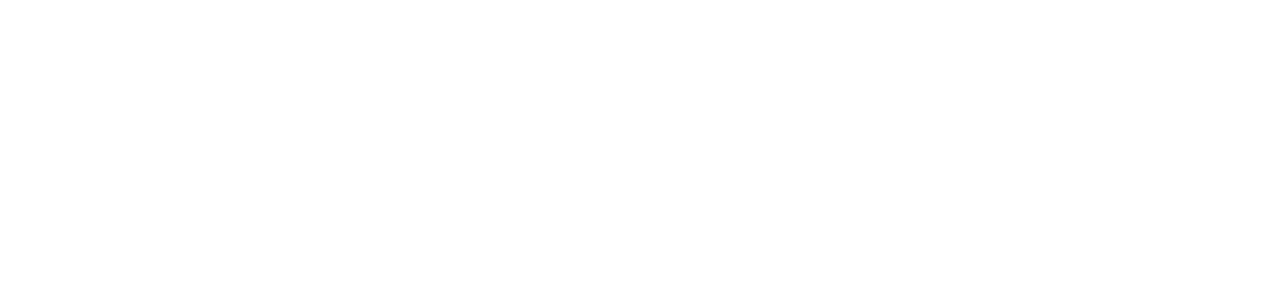
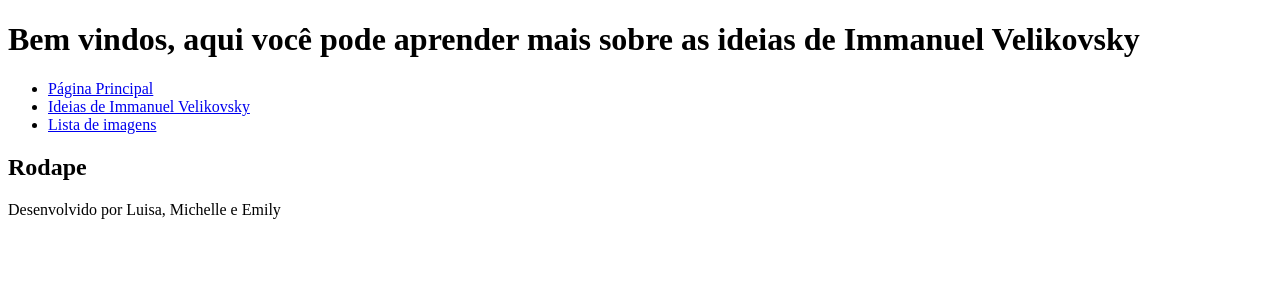
Before and after one commit to CP51TDSPG/CP5-041024, a Next.js app in the folder cp5/: page / in a window 1280 px wide. Shown: the top 300 px of the page. Built offline with nearby package versions, Linux system fonts and the light colour scheme.

Commit message:
Inicializando o layout.

```diff
--- a/cp5/src/app/layout.tsx
+++ b/cp5/src/app/layout.tsx
@@ -1,12 +1,17 @@
+import Cabecalho from "./components/Cabecalho/Cabecalho";
+import Rodape from "./components/Rodape/Rodape";
+
 export default function RootLayout({
   children,
 }: Readonly<{
   children: React.ReactNode;
 }>) {
   return (
-    <html lang="en">
+    <html lang="pt-br">
       <body>
+        <Cabecalho />
         {children}
+        <Rodape />
       </body>
     </html>
   );
```
